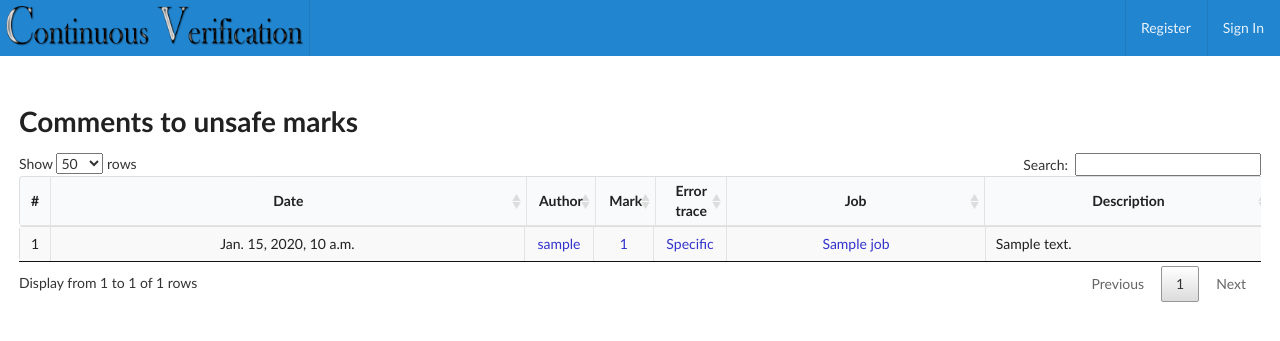
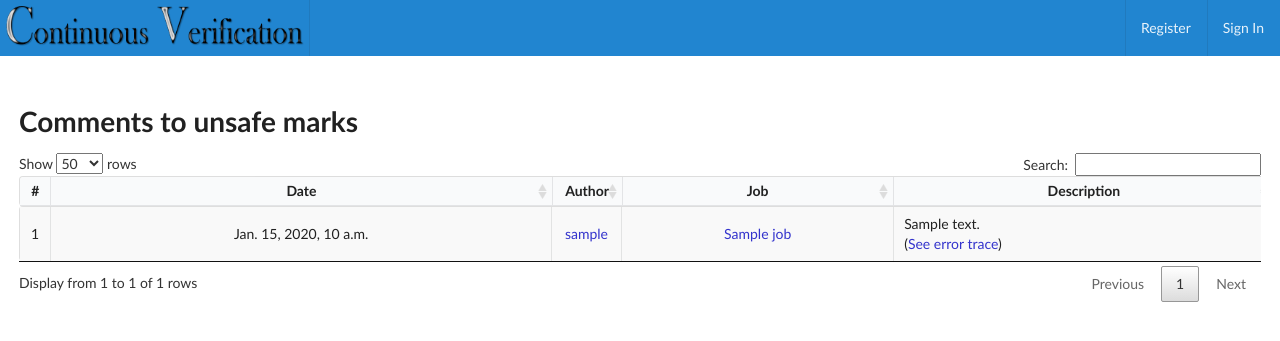
Before and after one commit to vmordan/cvv, a Django app: template web/users/templates/users/showComments.html in a window 1280 px wide. Shown: the top 341 px of the page. Run offline with Django 3.2, Linux system fonts and the light colour scheme; the template is opened without the code that fills it: most values are stand-ins (such as "Sample title", 1, 10 or a date in 2020); lists and menus that the app fills with data are empty.

Commit message:
Add link to the report or mark on comments page

```diff
--- a/web/users/templates/users/showComments.html
+++ b/web/users/templates/users/showComments.html
@@ -36,8 +36,6 @@
                 <th width="1%">#</th>
                 <th>{% trans 'Date' %}</th>
                 <th width="1%">{% trans 'Author' %}</th>
-                <th width="1%">{% trans 'Mark' %}</th>
-                <th width="1%">{% trans 'Error trace' %}</th>
                 <th>{% trans 'Job' %}</th>
                 <th>{% trans 'Description' %}</th>
             </tr>
@@ -48,14 +46,15 @@
                 <td>{{ forloop.counter }}</td>
                 <td>{{ comment.date }}</td>
                 <td><a href="{% url 'users:show_profile' comment.author.id %}">{{ comment.author.username }}</a></td>
-                <td><a href="{% url 'marks:mark' 'unsafe' comment.mark.id %}">{{ comment.mark.id }}</a></td>
-                {% if comment.report %}
-                <td><a href="{% url 'reports:unsafe' comment.report.id %}">{% trans 'Specific' %}</a></td>
-                {% else %}
-                <td><a href="{% url 'reports:unsafe' comment.mark.report.id %}">{% trans 'Original' %}</a></td>
-                {% endif %}
                 <td><a href="{% url 'jobs:job' comment.mark.report.root.job.id %}">{{comment.mark.report.root.job.name}}</a></td>
-                <td style="text-align: left">{{ comment.description|safe }}</td>
+                <td style="text-align: left">
+                    {{ comment.description|safe }}
+                    <br>
+                    {% if comment.report %}
+                    (<a href="{% url 'reports:unsafe' comment.report.id %}">{% trans 'See error trace' %}</a>)
+                    {% else %}
+                    (<a href="{% url 'marks:mark' 'unsafe' comment.mark.id %}">{% trans 'See mark' %}</a>)
+                    {% endif %}
             </tr>
         {% endfor %}
         </tbody>
```
